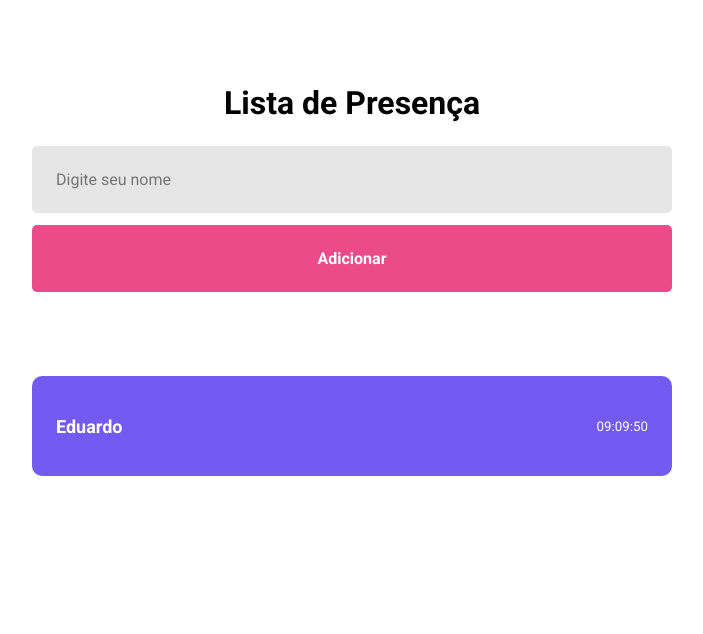
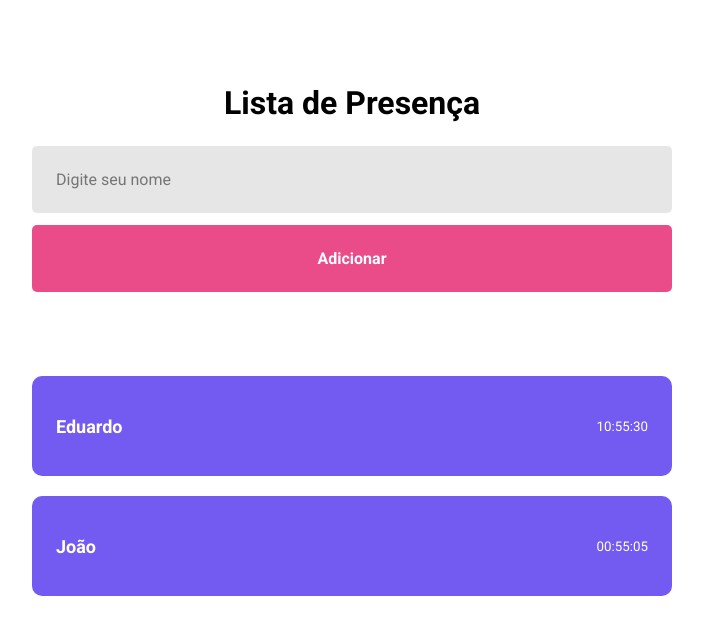
Before and after one commit to Eduardo-Luizz/Fundamentos-React, a React (Vite) app: page / in a window 1280 px wide. Shown: the top 634 px of the page, without its empty margins (288-991 px from the left). Built offline with nearby package versions, Linux system fonts and the light colour scheme.

Commit message:
Reaproveitando um componente e usando propriedades diferentes

```diff
--- a/src/components/Card/index.jsx
+++ b/src/components/Card/index.jsx
@@ -1,10 +1,10 @@
 import './style.css';
 
-export function Card() {
+export function Card(props) {
   return (
     <div className="card">
-      <strong>Eduardo</strong>
-      <small> 09:09:50</small>
+      <strong>{props.name}</strong>
+      <small>{props.time}</small>
     </div>
   )
 }
--- a/src/pages/Home/index.jsx
+++ b/src/pages/Home/index.jsx
@@ -7,7 +7,9 @@ export function Home() {
     <h1>Lista de Presença</h1>
     <input type="text" placeholder="Digite seu nome "/>
     <button type="button">Adicionar</button>
-    <Card />
+
+    <Card name="Eduardo" time="10:55:30"></Card>
+    <Card name="João" time="00:55:05"></Card>
     </div>
   )
 }
```
